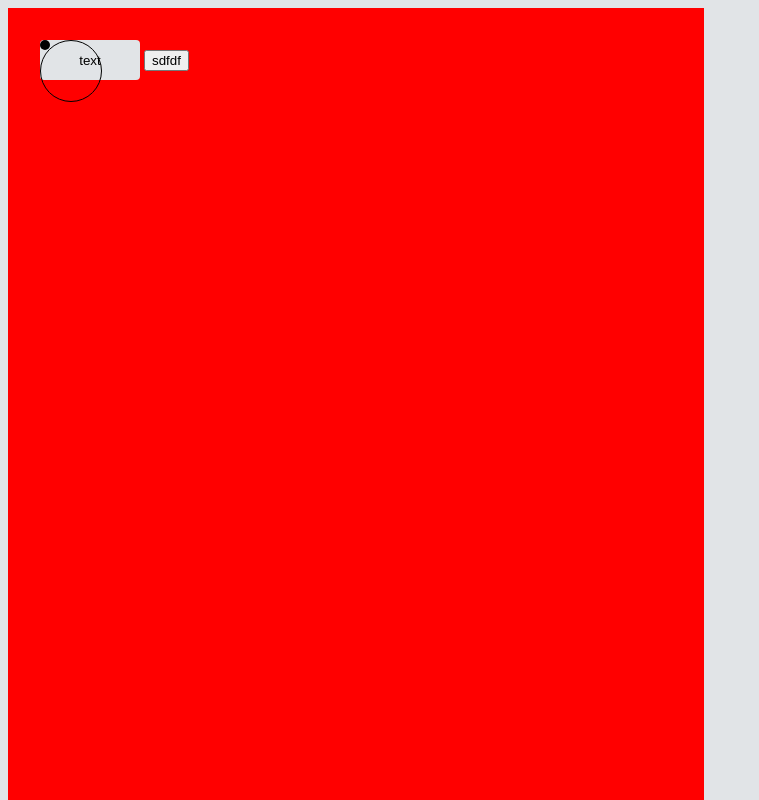
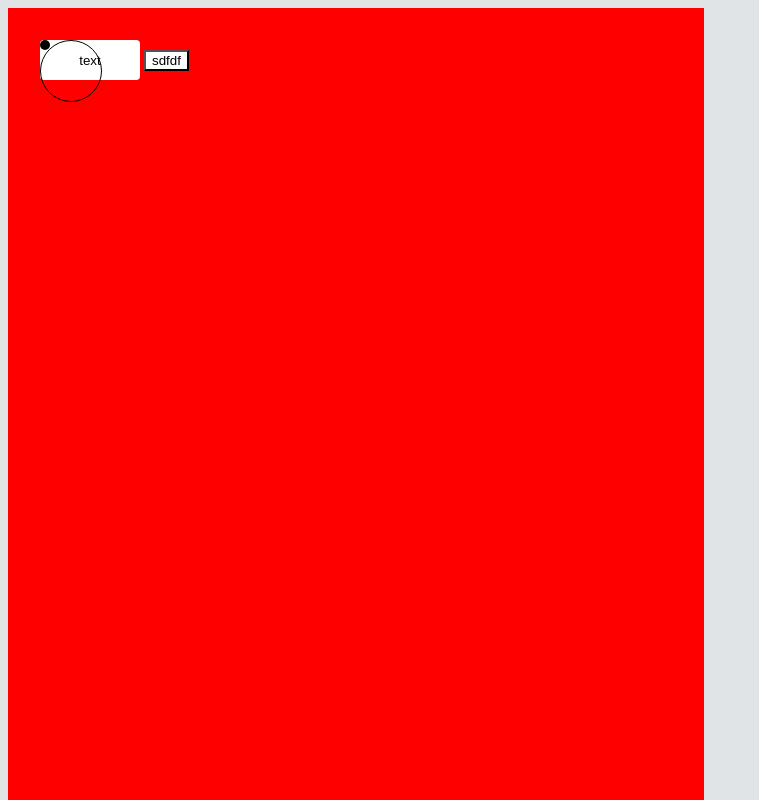
Before and after one commit to emre-cil/web-playground, a plain HTML site: page index.html in a window 1280 px wide. Shown: the top 800 px of the page, without its empty margins (0-759 px from the left). Drawn offline with Linux system fonts and the light colour scheme.

Commit message:
add pngs

```diff
--- a/assets/css/main.css
+++ b/assets/css/main.css
@@ -30,25 +30,39 @@
   border: 1px solid black;
   border-radius: 50%;
   position: fixed;
+  z-index: 1000;
+  pointer-events: none;
+  transition: opacity 0.2s ease;
 }
+
 .head {
   width: 10px;
   height: 10px;
   background-color: black;
   position: fixed;
   border-radius: 50%;
+  z-index: 1000;
+  pointer-events: none;
+  transition: opacity 0.2s ease;
 }
 
-body {
-  cursor: none;
+html {
+  box-sizing: border-box;
   background-color: #e1e4e7;
 }
+body {
+  cursor: url(../img/cursor.png), auto !important;
+}
 
+button {
+  cursor: none;
+  background-color: white;
+  color: black;
+}
 .button_test {
   width: 100px;
   height: 40px;
   border: none;
-  background-color: #e1e4e7;
   border-radius: 4px;
   transition: all 0.5s ease;
 }
```
Also changed, not shown: assets/img/cursor.png (added), assets/img/cursor2.png (added).
